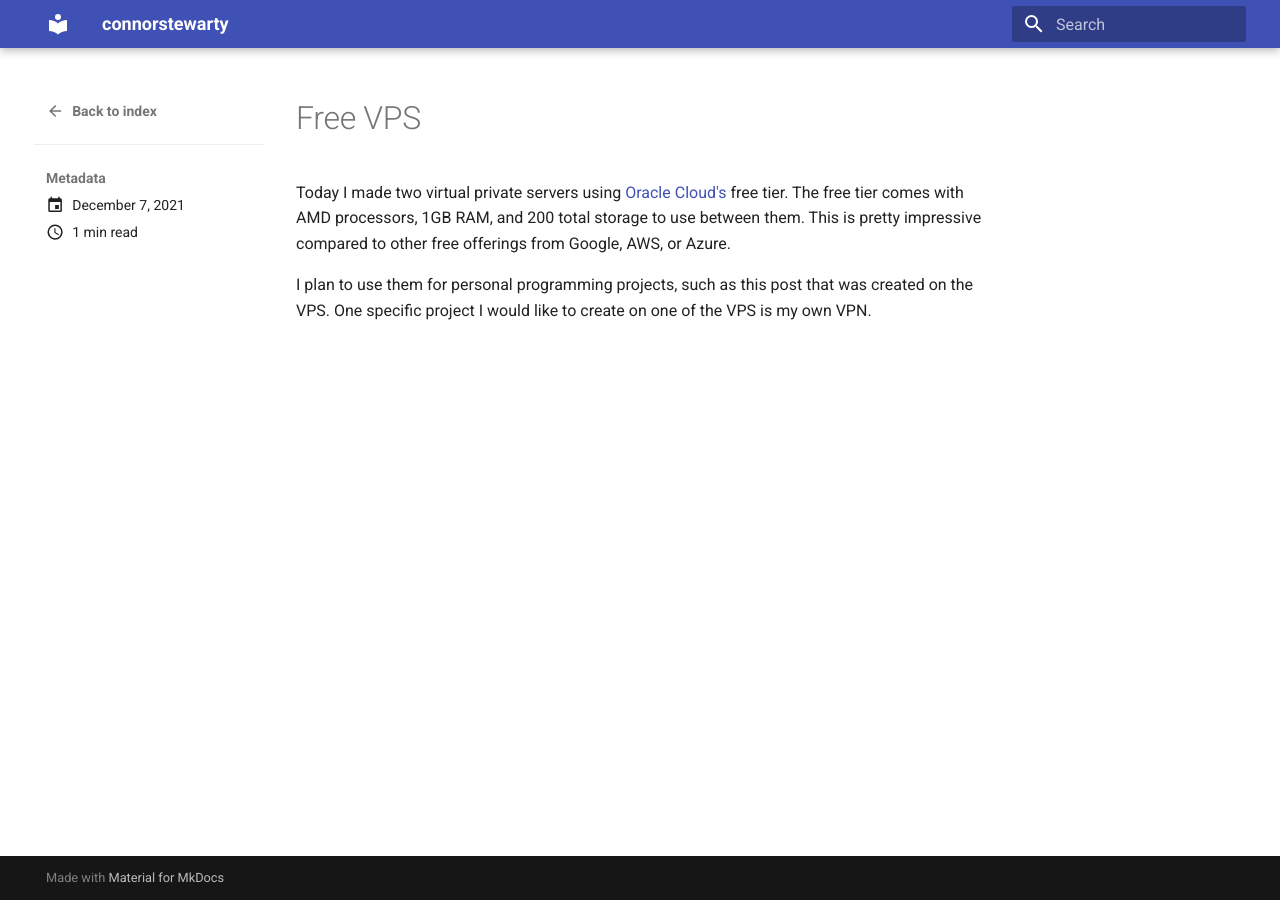
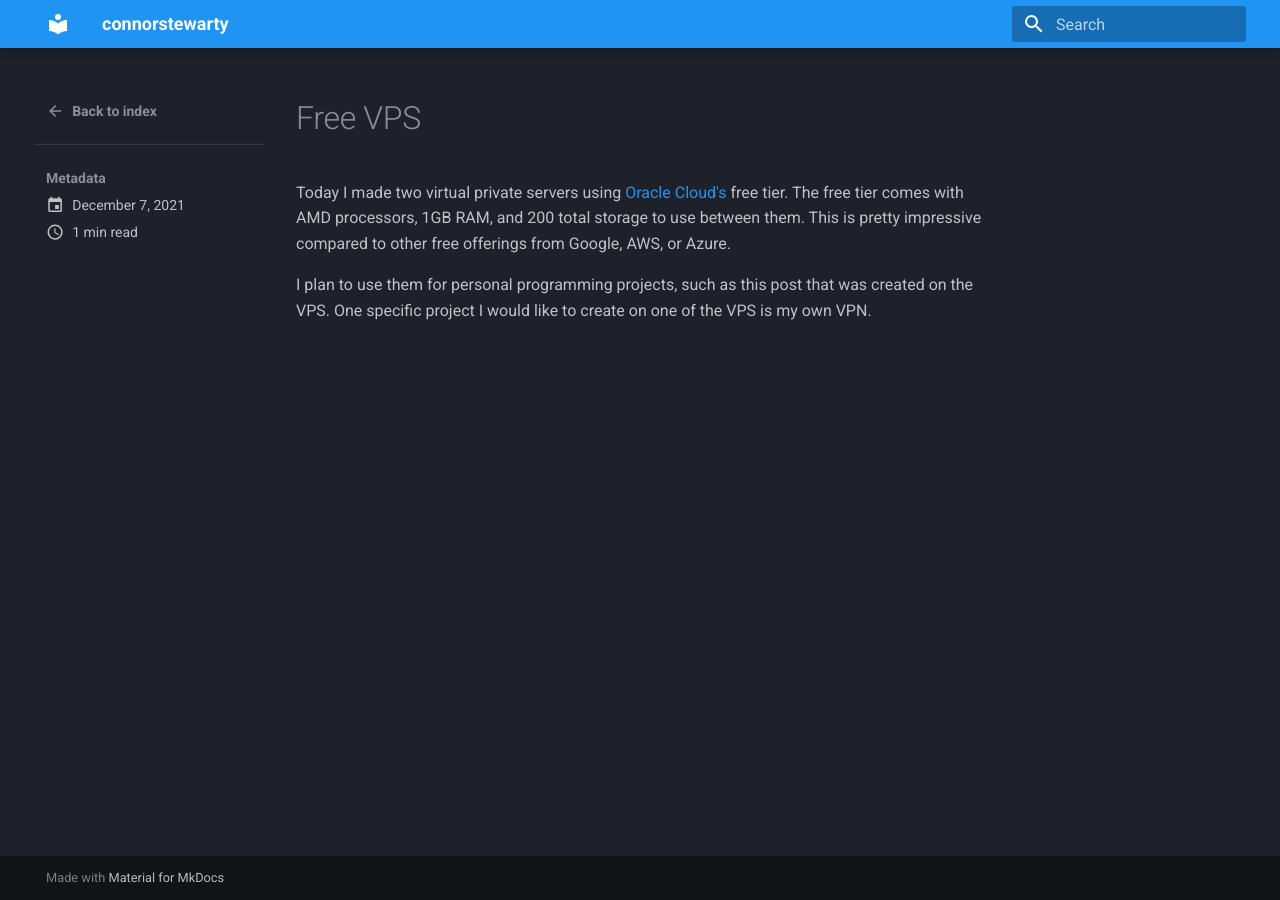
Before and after one commit to connor-stewarty/connor-stewarty.github.io, an MkDocs documentation site: the page built from docs/blog/posts/2021-12-27-free-vps.md, in a window 1280 px wide. Built offline with MkDocs 1.6.1 and Material for MkDocs 9.7.7, drawn with Linux system fonts in a browser that asks for light colours.

Commit message:
feat: dark mode and blue theme

```diff
--- a/mkdocs.yml
+++ b/mkdocs.yml
@@ -3,6 +3,10 @@ site_url: https://connorstewarty.com
 
 theme:
   name: material
+  palette:
+    scheme: slate
+    primary: blue
+    accent: blue
 
 plugins:
   - search
```
